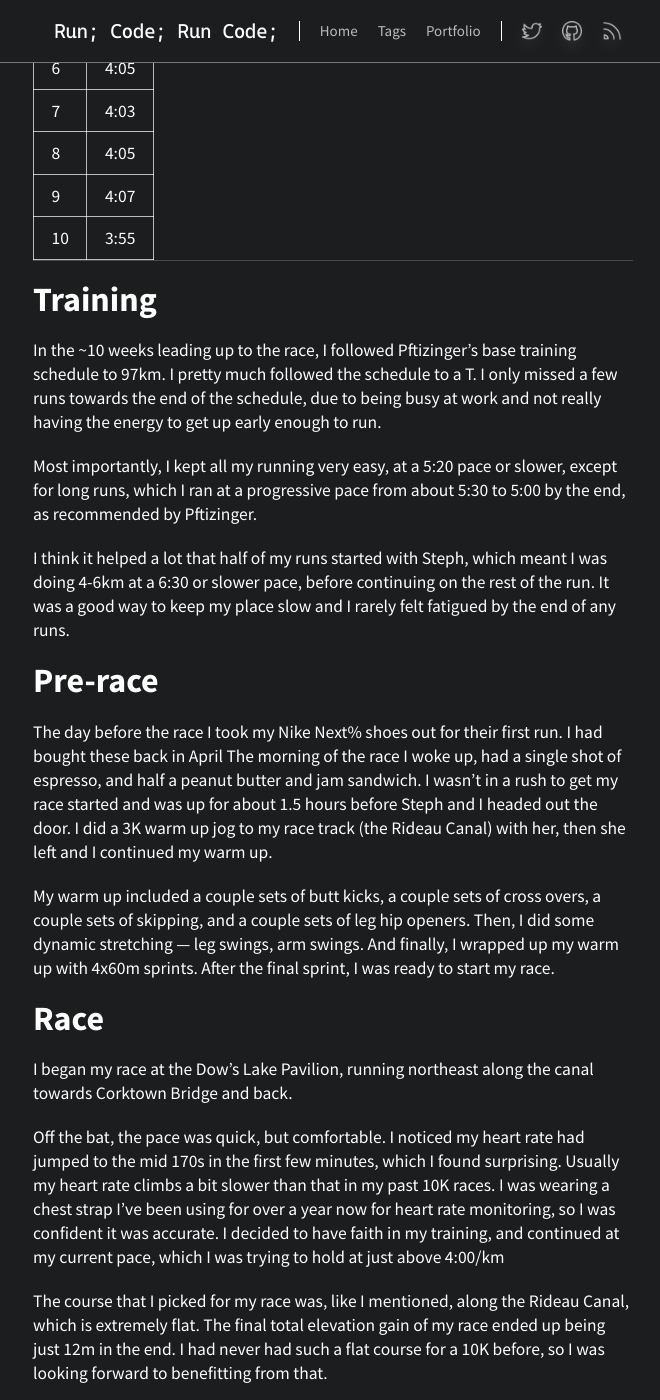
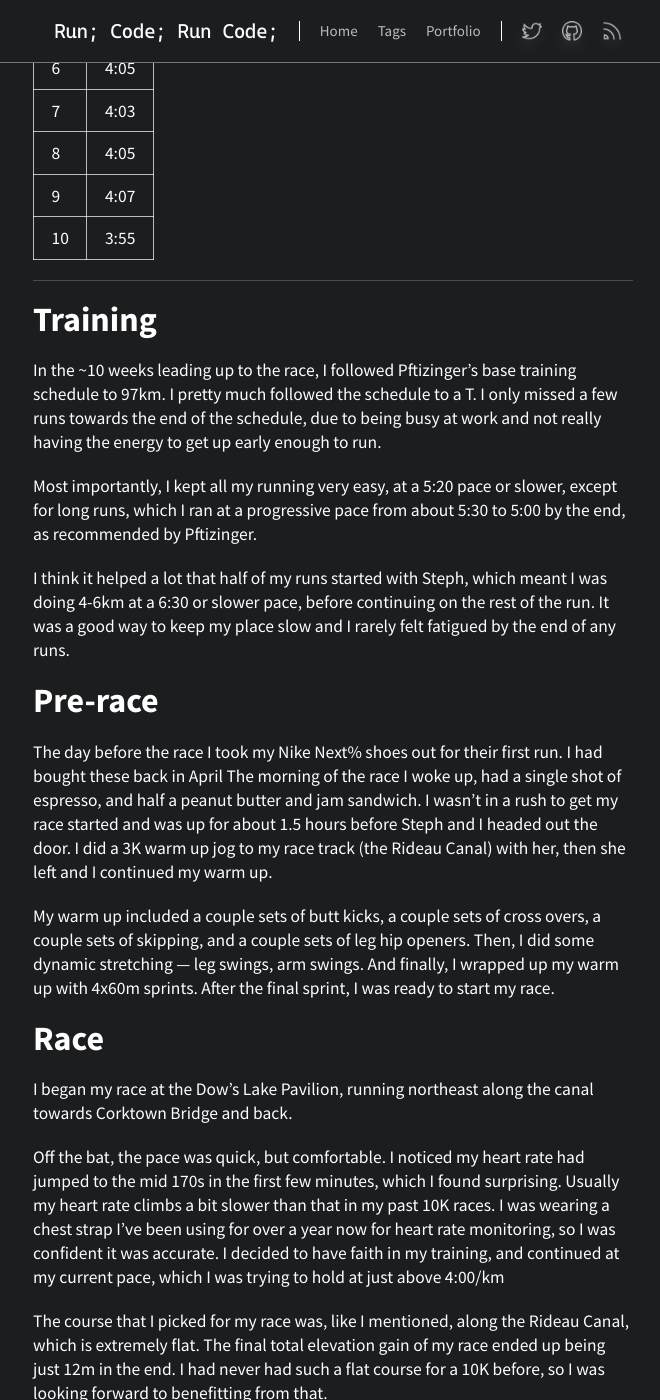
Before and after one commit to autoreleasefool/runcode.blog, a Jekyll site: the page built from _posts/2020-10-06-10k-covid-time-trial.md, in a window 1280 px wide and 1400 px high, scrolled down 1605 px. Shown: the whole window, without its empty margins (307-967 px from the left). Built offline with Jekyll 4.4.1, drawn with Linux system fonts in a browser that asks for light colours; some web fonts are replaced.

Commit message:
Add padding to hr

```diff
--- a/assets/css/main.css
+++ b/assets/css/main.css
@@ -1180,6 +1180,10 @@ pre {
   padding-left: var(--content-padding);
 }
 
+.content hr {
+  margin-top: var(--content-padding);
+}
+
 .content table {
   border-collapse: collapse;
 }
@@ -1206,8 +1210,13 @@ pre {
   .content h6,
   .content blockquote,
   .content ul,
+  .content hr,
   .content table {
     margin: var(--content-padding);
+  }
+
+  .content hr {
+    width: calc(100% - var(--content-padding) * 2);
   }
 
   .content li {
```
